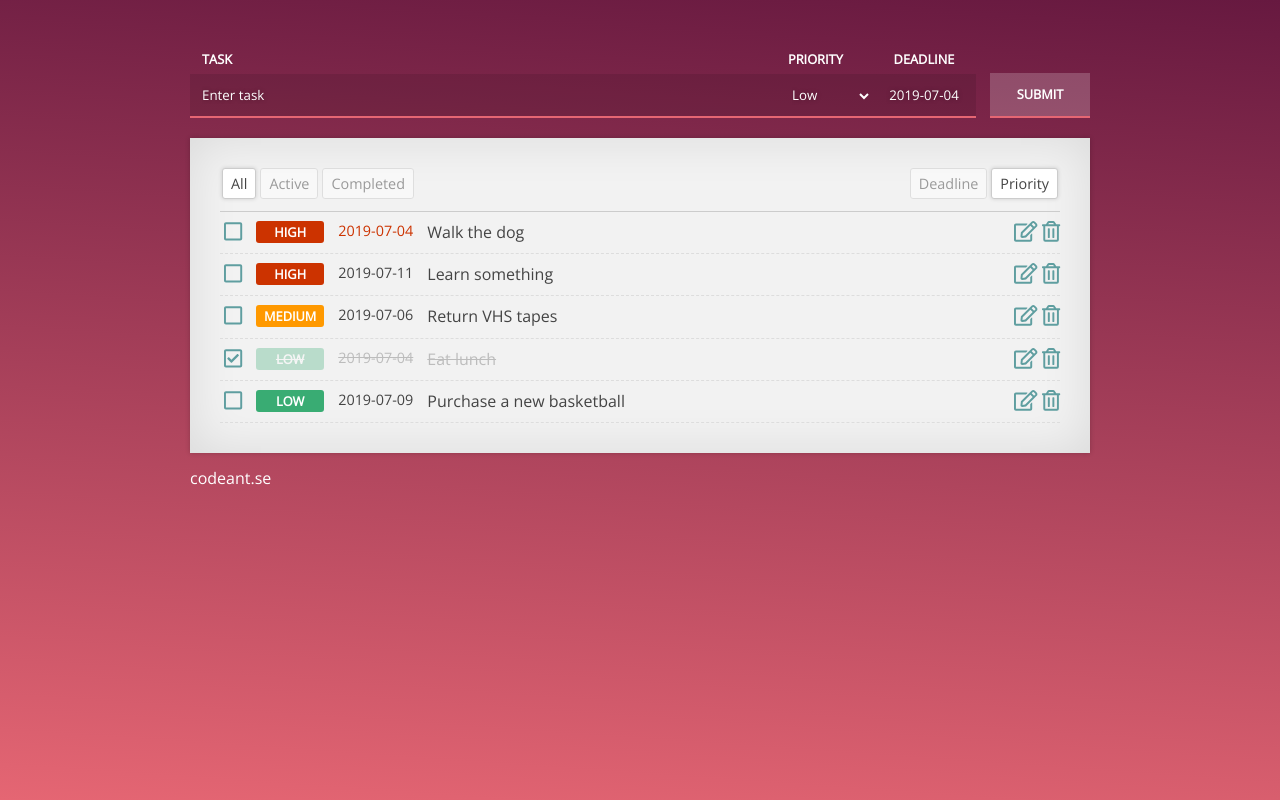
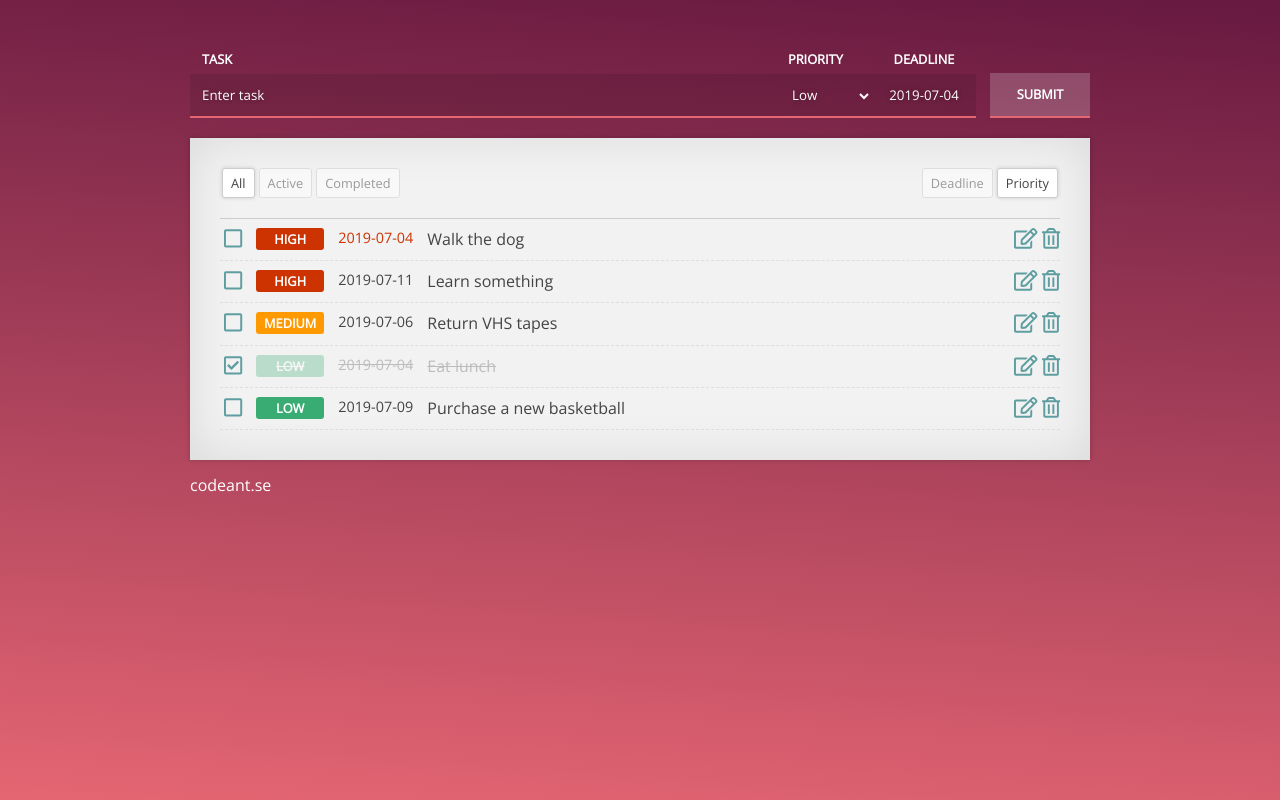
Before and after one commit to axelsvanfeldt/Agenda, a React (Create React App) app: page / in a window 1280 px wide. Built offline with nearby package versions, Linux system fonts and the light colour scheme.

Commit message:
Updated paddings for .input-radio-option

```diff
--- a/src/component/RadioButton.css
+++ b/src/component/RadioButton.css
@@ -6,9 +6,9 @@
 }
 
 .input-radio-option {
-    font-size: 0.9em;
+    font-size: 0.8em;
     opacity: 0.5;
-    margin: 0 2px 0 2px;
+    margin: 0 2px 8px 2px;
     background: #fff;
     padding: 5px 8px 5px 8px;
     border: var(--border-default);
```
